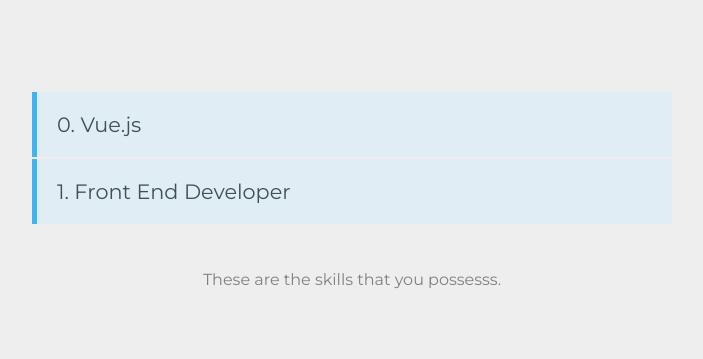
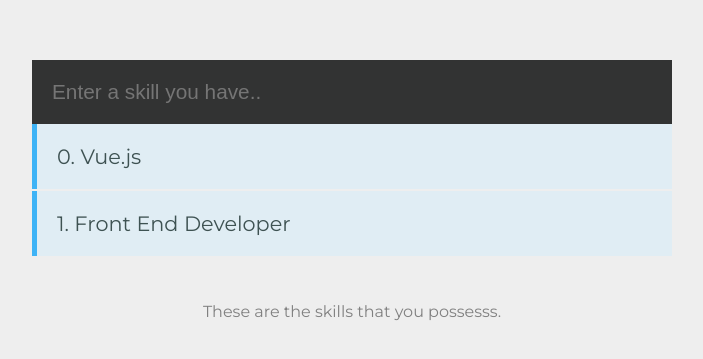
Before and after one commit to Fawaz-Khayat/vue-skills, a Vue app: page / in a window 1280 px wide. Shown: the part 187-546 px from the top of the page, without its empty margins (288-991 px from the left). Built offline with nearby package versions, Linux system fonts and the light colour scheme.

Commit message:
text input with data binding

```diff
--- a/src/components/Skills.vue
+++ b/src/components/Skills.vue
@@ -7,7 +7,8 @@
 
     <button v-on:click="changeName" v-bind:disabled="btnState">Change Name</button>
     -->
-
+    <input type="text" placeholder="Enter a skill you have.." v-model="skill">
+    {{ skill }}
     <ul>
       <li v-for="(data, index) in skills" :key="index"> {{ index }}. {{ data.skill }}</li>
     </ul>
@@ -36,10 +37,11 @@
 
 <script>
 export default {
-  name: 'Skills',
   data() {
     return {
-      name: 'Coursetro',
+      //name: 'Coursetro',
+      name: 'Skills',
+      skill: '',
       btnState: true,
       skills: [
         { "skill" : "Vue.js" },
@@ -98,6 +100,15 @@
     box-shadow: 0px 0px 40px lightgray;
   }
 
+    input {
+    width: calc(100% - 40px);
+    border: 0;
+    padding: 20px;
+    font-size: 1.3em;
+    background-color: #323333;
+    color: #687F7F;
+  }
+
   /* Style binding
   .alert {
     background-color: yellow;
```
